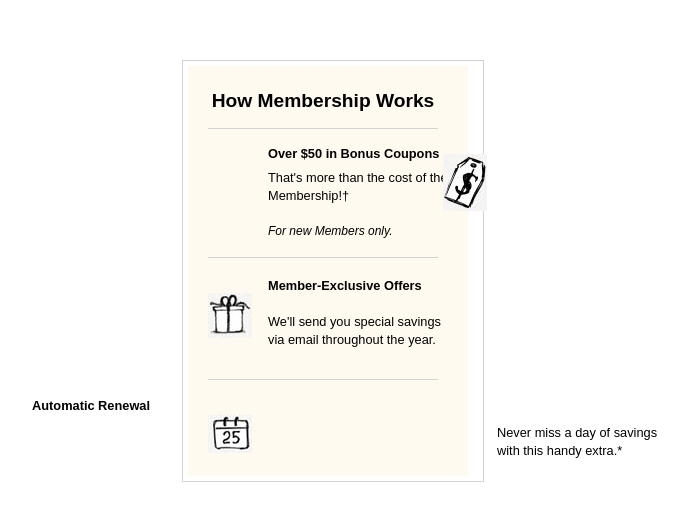
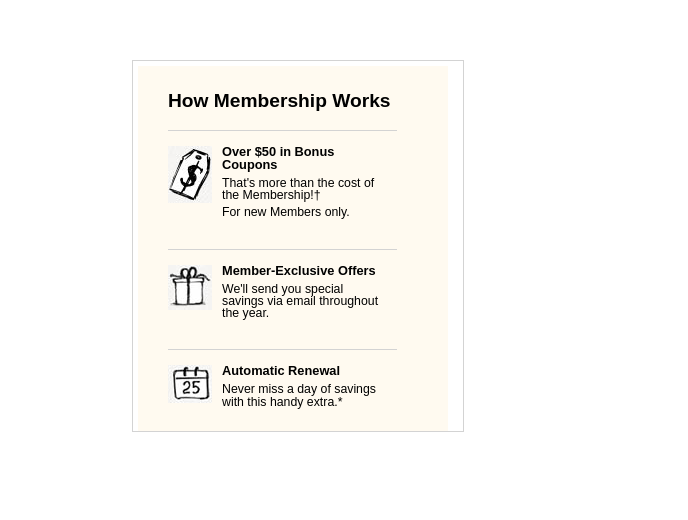
Before and after one commit to theomar3/little-web-samples, a plain HTML site: page 04-barnes-and-noble/barnes.html in a window 1280 px wide. Shown: the part 140-660 px from the top of the page, without its empty margins (208-896 px from the left). Drawn offline with Linux system fonts and the light colour scheme.

Commit message:
revised homework

```diff
--- a/04-barnes-and-noble/barnes.css
+++ b/04-barnes-and-noble/barnes.css
@@ -58,25 +58,31 @@ end of reset
 /*page set up*/
 /*===================*/
 
-body{
-  width: 500px;
+.body {
+
+  width: 600px;
   margin: 0 auto;
   margin-top: 200px;
   font-family: sans-serif;
 }
 
-.outer-border{
-  width: 290px;
+.outer-border {
+
+  width: 320px;
+	height: 360px;
   padding: 5px;
   background-color: white;
   border: 1px solid #d3d3d3;
 
 }
 
-.inner-border{
+.inner-border {
   width: 270px;
+	height: 320px;
   background-color: #fffaf0;
-  padding: 25px 10px 20px 0;
+  padding: 25px 10px 20px 30px;
+	/*margin-left: 10px;*/
+
 }
 
 
@@ -85,98 +91,43 @@ body{
 /*header section*/
 /*====================*/
 
-header h1{
+header h1 {
   font-weight: bold;
   font-size: 1.2em;
-  text-align: center;
-  margin-bottom: 18px;
 }
 
 /*=========================*/
 /*Main sections*/
 /*=========================*/
 
-.coupon, .offer, .renewal{
-  border-top: solid 1px #d3d3d3;
-  width: 230px;
-  padding-top: 25px;
-  margin: 0 auto;
+ul {
+	float: left;
+	margin-top: 20px;
 }
 
-.dollar{
-  display: inline-block;
-  position: absolute;
-  right: 585px;
+li {
+	border-top: solid 1px #d3d3d3;
+	float: left;
+	padding-top: 15px;
+	padding-bottom: 10px;
 }
 
-.title, .explanation, .extra-info, .offer-title{
-  width: 200px;
-  text-align: left;
-  margin-left: 60px;
+ul li div {
+	float: left;
+	margin-right: 10px;
 }
 
-.title{
-  padding-top: 8px;
+.info-text {
+	float:left;
+	width: 165px;
+}
+
+.sub-heading {
   font-size: .80em;
   font-weight: bold;
-  position: absolute;
-  top:280px;
 }
 
-.explanation{
-  font-size: .80em;
-  margin-top: 15px;
-  line-height: 18px;
+.explanation {
+	margin-top: 5px;
+	font-size: .77em;
 }
-
-.extra-info{
-  font-size:.75em;
-  font-style: italic;
-  margin-top: 20px;
-  margin-bottom: 20px;
-}
-
-.gift{
-  position: relative;
-  top: 10px;
-
-}
-
-.offer-title{
-  font-size: .80em;
-  font-weight: bold;
-  position: absolute;
-  top:420px;
-}
-
-.offer-explanation{
-  font-size: .80em;
-  display: inline-block;
-  margin-top: -200px;
-  margin-left: 60px;
-  line-height: 18px;
-  width: 190px;
-  margin-bottom: 30px;
-
-}
-
-.renewal-title{
-  font-size: .80em;
-  font-weight: bold;
-  position: absolute;
-  top:530px;
-  left: 240px;
-  padding-top: 10px;
-}
-
-.renewal-explanation{
-  position: absolute;
-  bottom: 170px;
-  right: 395px;
-  width: 180px;
-
-}
-
-.calendar{
-  margin-top: 10px;
-}
--- a/04-barnes-and-noble/barnes.html
+++ b/04-barnes-and-noble/barnes.html
@@ -6,6 +6,7 @@
 </head>
 
 <body>
+<div class ="body">
   <div class ="outer-border">
   <div class="inner-border">
 
@@ -20,34 +21,51 @@
     <!-- coupons -->
     <section class ="coupon">
 
-      <img class="dollar" src="dollar.jpg">
+      <ul>
+        <li>
+          <div>
+            <img class="dollar" src="dollar.jpg">
+          </div>
+          <div class="info-text">
+            <p class="sub-heading">Over $50 in Bonus Coupons</p>
+            <p class="explanation">
+              That's more than the cost of the Membership!<sup>&dagger;</sup>
+            </p>
+            <p class="explanation"> <em> For new Members only. </em>
+          </div>
+        </li>
+      </ul>
 
-      <div class="title">
-        Over $50 in Bonus Coupons
-      </div>
 
-      <div class="explanation">
-        That's more than the cost of the Membership!<sup>&dagger;</sup>
-      </div>
-
-      <div class="extra-info">
-        For new Members only.
-      </div>
 
     </section>
 
     <!-- offers -->
     <section class="offer">
 
-      <img class="gift" src="offr.jpg">
+      <ul>
+        <li>
+          <div>
+            <img class="gift" src="offr.jpg">
+          </div>
+          <div class="info-text">
+            <p class="sub-heading">Member-Exclusive Offers</p>
+            <p class="explanation">
+              We'll send you special savings via email throughout the year.
+            </p>
+          </div>
+        </li>
+      </ul>
 
-      <div class="offer-title">
-        Member-Exclusive Offers
-      </div>
+
+
+
+
+      <!--
 
       <div class="offer-explanation">
-        We'll send you special savings via email throughout the year.
-      </div>
+
+      </div> -->
 
 
 
@@ -56,15 +74,26 @@
     <!-- renewal -->
     <section class="renewal">
 
-      <img class="calendar" src="calender.jpg">
+      <ul>
+        <li>
+          <div>
+            <img class="calendar" src="calender.jpg">
+          </div>
+          <div class="info-text">
+            <p class="sub-heading">Automatic Renewal</p>
+            <p class="explanation">Never miss a day of savings with this handy extra.<sup>*</sup></p>
+          </div>
 
-      <div class="renewal-title">
-        Automatic Renewal
-      </div>
+        </li>
+      </ul>
+
+
+
+      <!--
 
       <div class="offer-explanation renewal-explanation">
-        Never miss a day of savings with this handy extra.<sup>*</sup>
-      </div>
+
+      </div> -->
 
 
     </section>
@@ -80,6 +109,6 @@
 
 
 
-
+</div>
 </body>
 </html>
```
